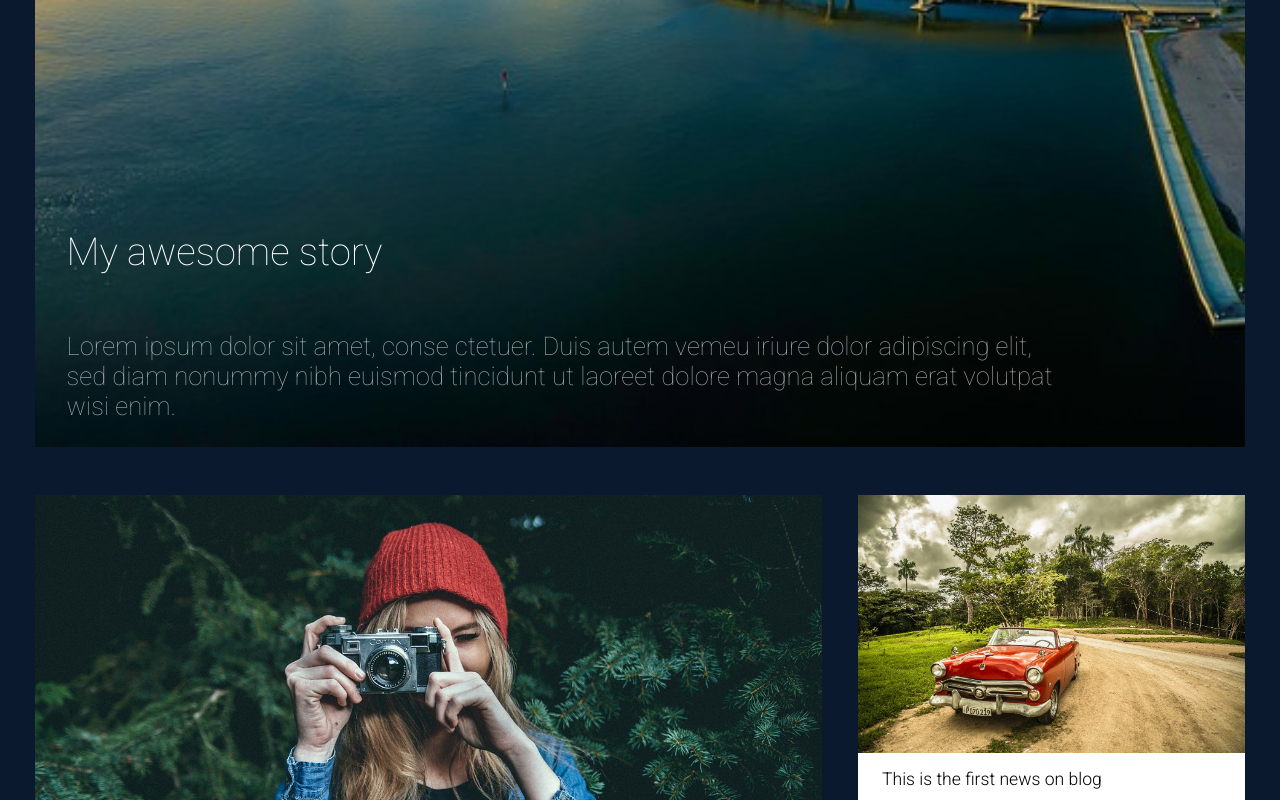
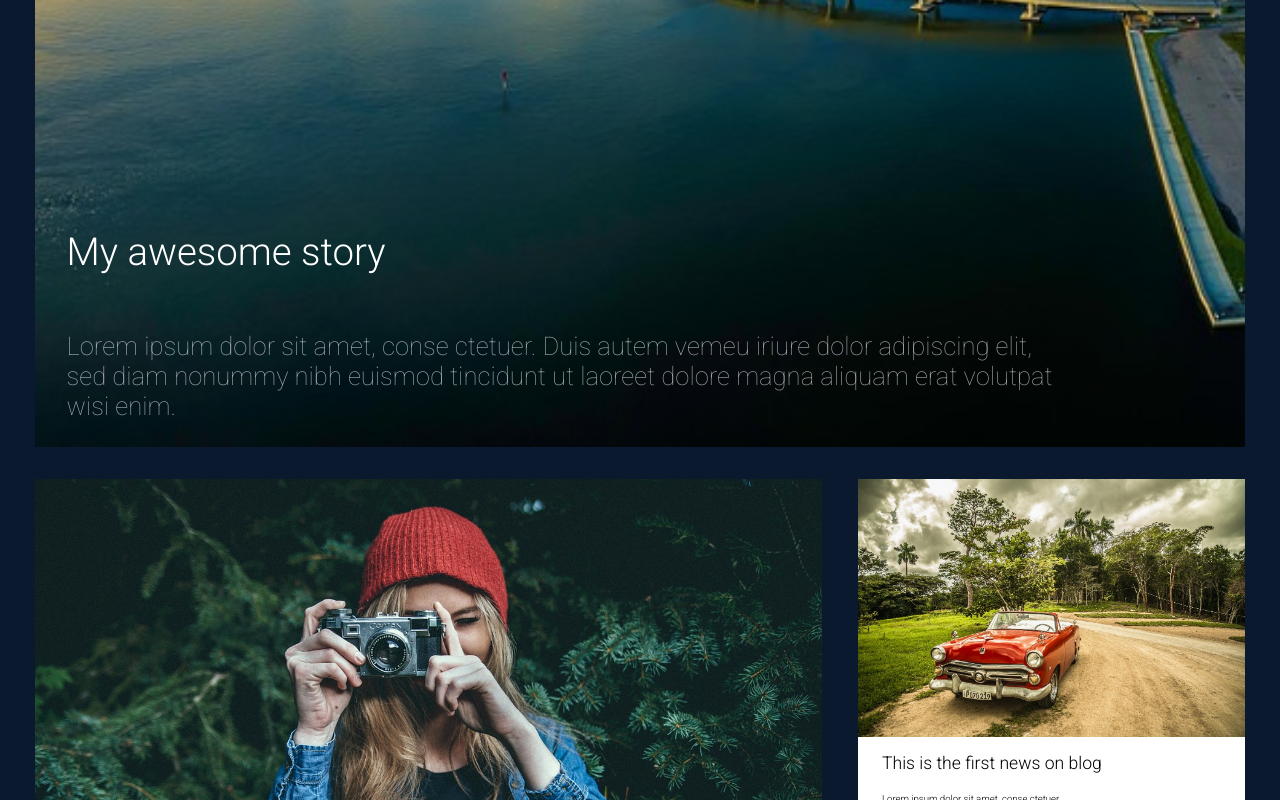
Before and after one commit to AntonEmin/FL-12, a plain HTML site: page FL12_HW5/homework/index.html in a window 1280 px wide. Shown: the part 724-1524 px from the top of the page. Drawn offline with Linux system fonts and the light colour scheme.

Commit message:
erorr fix

```diff
--- a/FL12_HW5/homework/css/styles.css
+++ b/FL12_HW5/homework/css/styles.css
@@ -114,7 +114,7 @@ nav {
     justify-content: flex-end;
     align-items: flex-start;
 
-    margin-block-end: 4%;
+    margin-bottom: 2rem;
     background-image: url("../img/post0.jpg");
     background-repeat: no-repeat;
     background-size: cover;
@@ -125,7 +125,7 @@ nav {
     width: 82%;
     padding-left: 2rem;
     font-size: 3vw;
-    font-weight: 250;
+    font-weight: 300;
   }
   .header-story-description {
     width: 82%;
```
Also changed, not shown: FL12_HW5/homework/index.html (+5 -6 lines).
